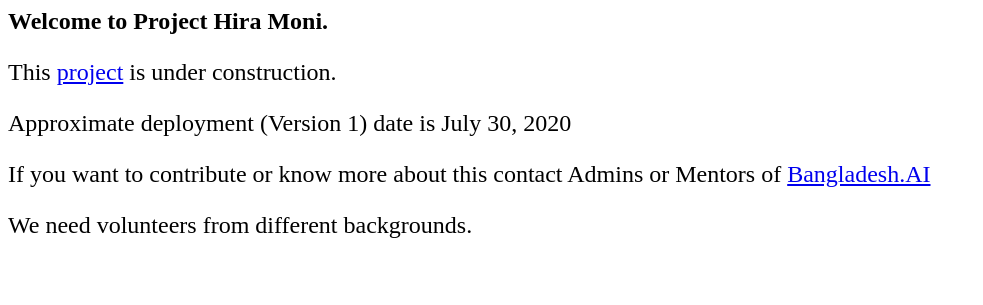
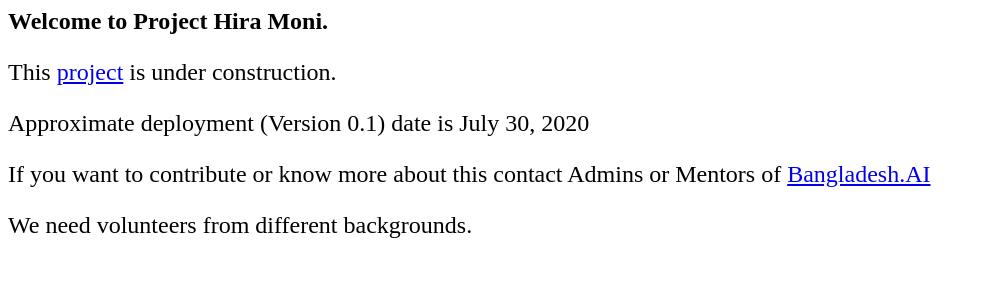
Before and after one commit to Mak-Ta-Reque/Project-Hira-Moni-PHM, a Django app: page / in a window 1280 px wide. Shown: the top 305 px of the page, without its empty margins (0-983 px from the left). Run offline with Django 3.2, Linux system fonts and the light colour scheme; parts of the project's set-up code (start-up, migrations or seed data) failed here and were passed over.

Commit message:
index page modified

```diff
--- a/violance_analytics/dashboard/templates/index.html
+++ b/violance_analytics/dashboard/templates/index.html
@@ -1,7 +1,7 @@
 <!-- #######  THIS IS A COMMENT - Visible only in the source editor #########-->
 <h2>Welcome to Project Hira Moni.</h2>
 <p style="font-size: 1.5em;">This <a href="https://github.com/Mak-Ta-Reque/Project-Hira-Moni-PHM">project</a> is under construction.</p>
-<p style="font-size: 1.5em;">Approximate deployment (Version 1) date is July 30, 2020&nbsp;</p>
+<p style="font-size: 1.5em;">Approximate deployment (Version 0.1) date is July 30, 2020&nbsp;</p>
 <p style="font-size: 1.5em;">If you want to contribute or know more about this contact Admins or Mentors of <a href="https://www.facebook.com/groups/390848038533199/permalink/391979415086728/">Bangladesh.AI</a></p>
 <p style="font-size: 1.5em;">We need volunteers from different backgrounds.</p>
 <p style="font-size: 1.5em;">&nbsp;</p>
```
